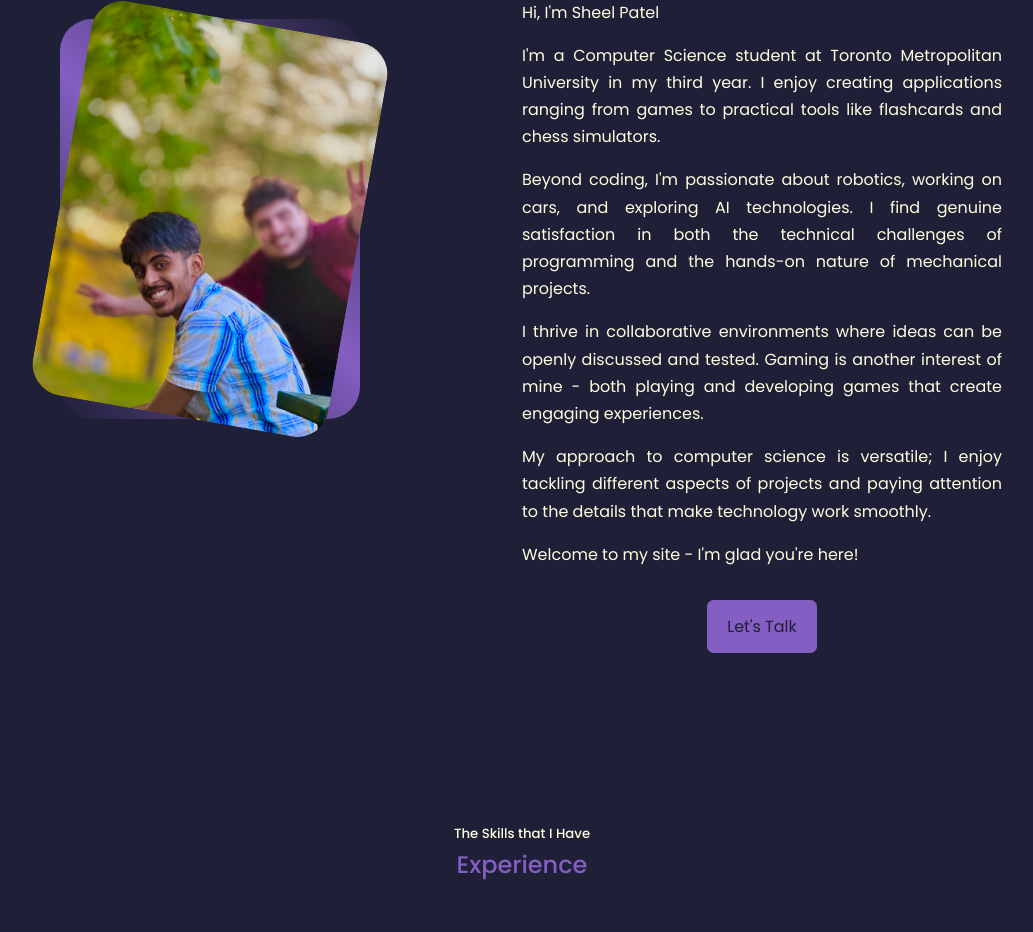
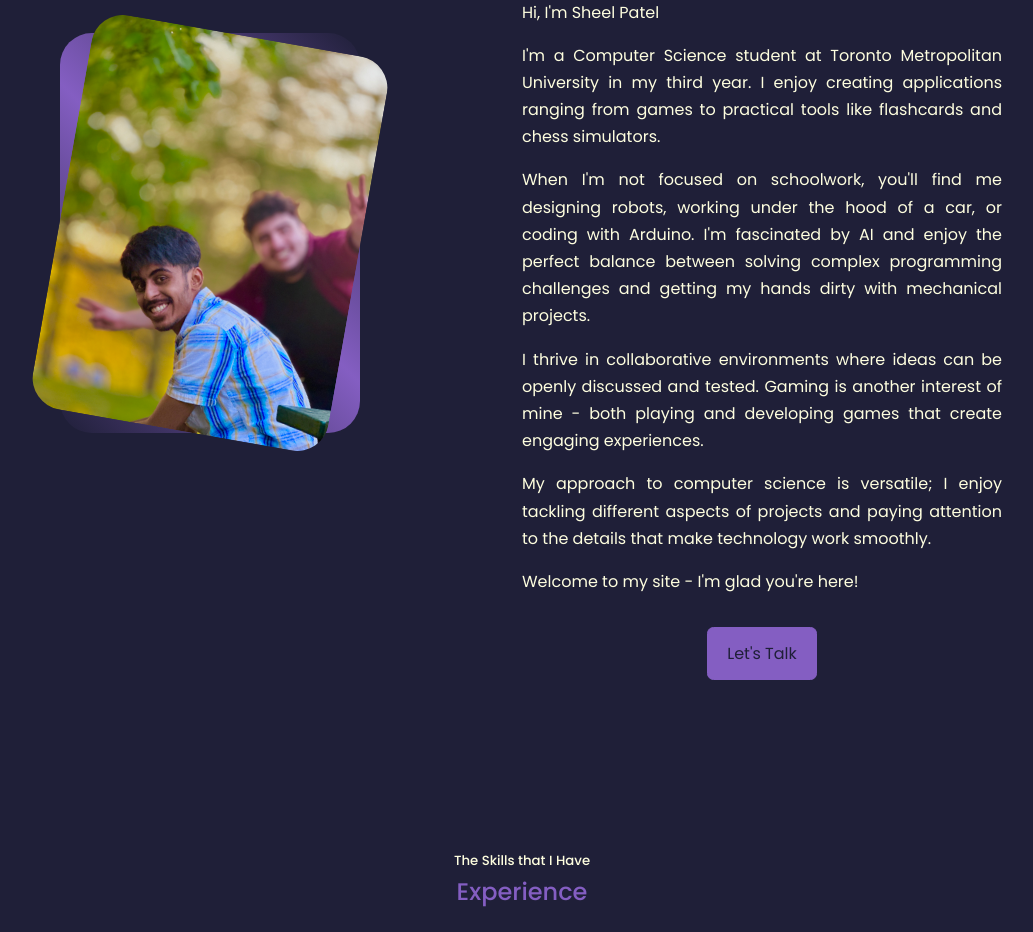
Before and after one commit to Kyoko522/Portfolio-website, a Next.js app: page / in a window 1280 px wide. Shown: the part 1296-2228 px from the top of the page, without its empty margins (118-1151 px from the left). Built offline with nearby package versions, Linux system fonts and the light colour scheme.

Commit message:
updated about me section

```diff
--- a/components/about/About.jsx
+++ b/components/about/About.jsx
@@ -58,7 +58,7 @@ export default function About() {
                         I'm a Computer Science student at Toronto Metropolitan University in my third year. I enjoy creating applications ranging from games to practical tools like flashcards and chess simulators.
                         </p>
                         <p>
-                        Beyond coding, I'm passionate about robotics, working on cars, and exploring AI technologies. I find genuine satisfaction in both the technical challenges of programming and the hands-on nature of mechanical projects.
+                        When I'm not focused on schoolwork, you'll find me designing robots, working under the hood of a car, or coding with Arduino. I'm fascinated by AI and enjoy the perfect balance between solving complex programming challenges and getting my hands dirty with mechanical projects.
                         </p>
                         <p>
                         I thrive in collaborative environments where ideas can be openly discussed and tested. Gaming is another interest of mine - both playing and developing games that create engaging experiences.
```
